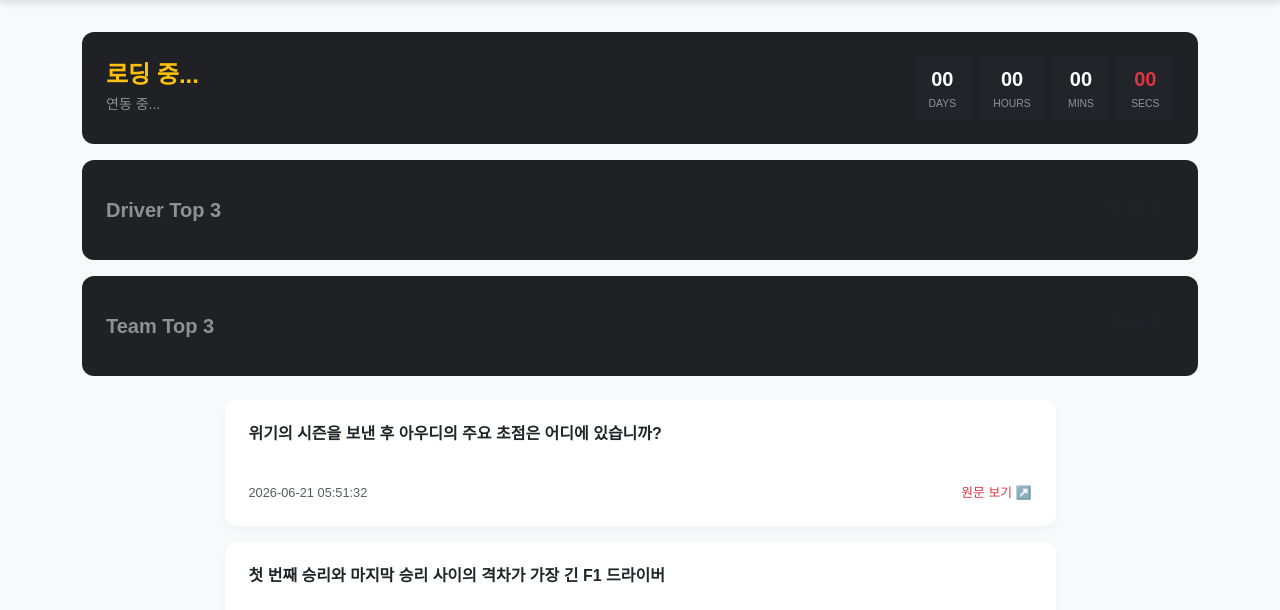
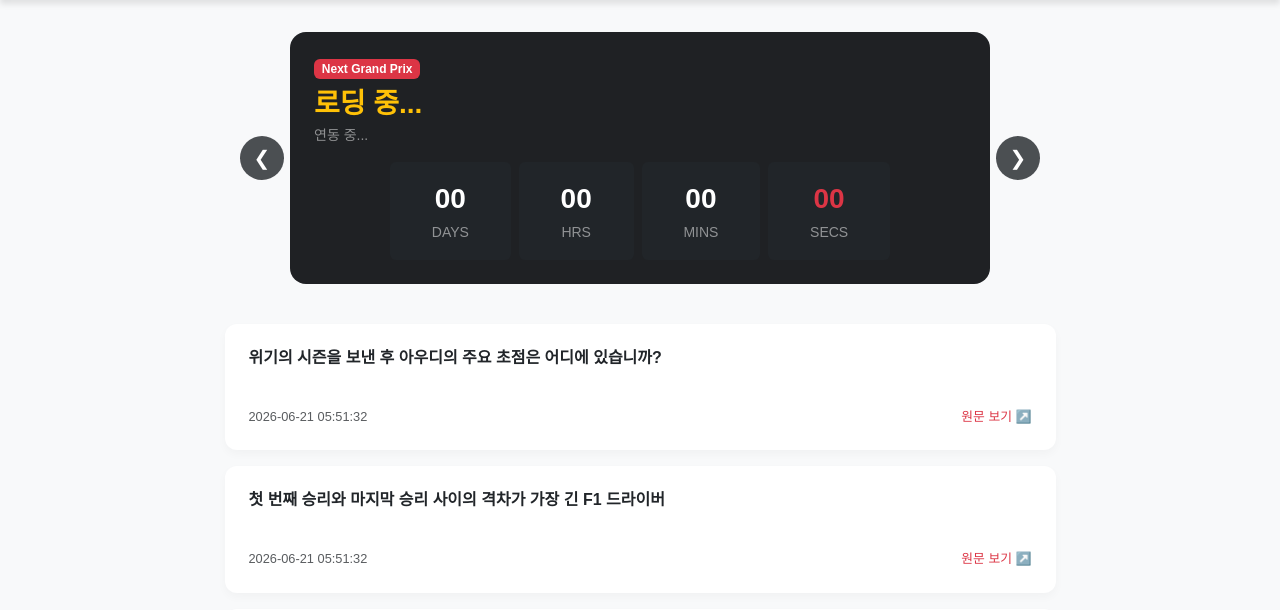
Before and after one commit to comp0604/f1aggregator, a Flask app: page / in a window 1280 px wide. Shown: the part 96-706 px from the top of the page. Run offline with Flask 3, Linux system fonts and the light colour scheme; data comes from the database, SQL or seed files in the repository.

Commit message:
대시보드를 화살표로 제어하는 거대 슬라이드 캐러셀 구조로 전면 변경

```diff
--- a/templates/index.html
+++ b/templates/index.html
@@ -12,24 +12,39 @@
         .f1-logo { color: white; text-decoration: none; transition: opacity 0.2s; }
         .f1-logo:hover { opacity: 0.8; color: white; }
 
-        /* 🏎️ 와이드형 대시보드 카드 디자인 최적화 */
+        /* 📦 거대한 슬라이더 컨테이너 설정 */
+        .dashboard-slider-wrapper {
+            position: relative;
+            max-width: 800px; /* 큰 박스 형태를 위한 가로폭 확장 */
+            margin: 0 auto 2.5rem auto;
+            padding: 0 50px; /* 양 옆 화살표 버튼 공간 확보 */
+        }
+
+        /* 미니멀 대시보드 카드 설정 (크기 대폭 확장) */
         .dashboard-card {
             position: relative;
             background-color: #1f2124;
             border: none;
-            border-radius: 12px;
+            border-radius: 16px; /* 부드러운 라운드 처리 */
             color: white;
             cursor: pointer;
             transition: transform 0.2s, box-shadow 0.2s;
-            min-height: 100px; /* 가로형 구조에 맞춰 세로 두께 최적화 */
+            min-height: 250px; /* 박스를 든든하게 크게 키움 */
             overflow: hidden;
+            display: none; /* 기본적으로는 모두 숨김 처리 (JS에서 제어) */
+        }
+        /* 현재 활성화된 슬라이드만 노출 */
+        .dashboard-card.active {
+            display: flex;
+            flex-direction: column;
+            justify-content: space-between;
         }
         .dashboard-card:hover {
             transform: translateY(-4px);
-            box-shadow: 0 8px 20px rgba(225, 6, 0, 0.15);
+            box-shadow: 0 12px 25px rgba(225, 6, 0, 0.2);
         }
 
-        /* 📸 흐릿한 배경 사진 가상 레이어 */
+        /* 흐릿한 배경 사진 레이어 */
         .dashboard-card::before {
             content: "";
             position: absolute;
@@ -37,10 +52,10 @@
             background-image: var(--bg-image, none);
             background-size: cover;
             background-position: center;
-            filter: blur(6px) brightness(0.35);
+            filter: blur(6px) brightness(0.35); /* 가독성을 위해 블러와 어둡기 최적화 */
             transform: scale(1.05);
             z-index: 0;
-            transition: background-image 0.6s ease-in-out;
+            transition: background-image 0.5s ease-in-out;
         }
 
         .dashboard-card > * {
@@ -48,18 +63,38 @@
             z-index: 1;
         }
 
+        /* ◀ ▶ 양 옆 화살표 버튼 스타일 */
+        .slider-arrow {
+            position: absolute;
+            top: 50%;
+            transform: translateY(-50%);
+            width: 44px;
+            height: 44px;
+            background-color: rgba(33, 37, 41, 0.8);
+            color: white;
+            border: none;
+            border-radius: 50%;
+            font-size: 1.25rem;
+            display: flex;
+            align-items: center;
+            justify-content: center;
+            cursor: pointer;
+            transition: background-color 0.2s, transform 0.2s;
+            z-index: 10;
+        }
+        .slider-arrow:hover {
+            background-color: #e10600;
+            color: white;
+        }
+        .slider-arrow.prev-btn { left: 0; }
+        .slider-arrow.next-btn { right: 0; }
+        .slider-arrow:active { transform: translateY(-50%) scale(0.95); }
+
+        /* 뉴스 카드 영역 스타일 */
         .news-card { border: none; border-radius: 12px; box-shadow: 0 4px 10px rgba(0,0,0,0.03); }
         .summary-box { background-color: #fff5f5; border-left: 4px solid #e10600; padding: 12px 15px; border-radius: 0 8px 8px 0; }
         .summary-line { margin-bottom: 6px; font-size: 0.95rem; color: #333; line-height: 1.5; }
-
-        /* 📊 가로 배열에 맞는 순위 아이템 카드 스타일 */
-        .mini-rank-row {
-            background-color: rgba(255,255,255,0.08);
-            border-radius: 6px;
-            padding: 8px 16px;
-            font-size: 0.9rem;
-            min-width: 150px; /* 랭킹 아이템 간 일정 너비 확보 */
-        }
+        .mini-rank-row { background-color: rgba(255,255,255,0.08); border-radius: 6px; padding: 6px 15px; margin-bottom: 6px; font-size: 0.95rem; }
         a { text-decoration: none; }
     </style>
 </head>
@@ -75,39 +110,44 @@
 
     <main class="container">
 
-        <div class="row g-3 mb-4">
-            <div class="col-12">
-                <div id="card-race" class="card dashboard-card p-4 d-flex flex-column flex-md-row justify-content-between align-items-center gap-3" onclick="location.href='/calendar'">
-                    <div>
-                        <h4 id="dash-race-name" class="fw-bold text-warning mb-1">로딩 중...</h4>
-                        <p id="dash-race-circuit" class="text-white-50 small mb-0">연동 중...</p>
-                    </div>
-                    <div class="d-flex gap-2 text-center" style="min-width: 260px;">
-                        <div class="bg-dark p-2 rounded flex-fill"><div id="d-day" class="fw-bold fs-5">00</div><small class="text-white-50" style="font-size: 0.65rem; display:block; margin-top:2px;">DAYS</small></div>
-                        <div class="bg-dark p-2 rounded flex-fill"><div id="d-hour" class="fw-bold fs-5">00</div><small class="text-white-50" style="font-size: 0.65rem; display:block; margin-top:2px;">HOURS</small></div>
-                        <div class="bg-dark p-2 rounded flex-fill"><div id="d-min" class="fw-bold fs-5">00</div><small class="text-white-50" style="font-size: 0.65rem; display:block; margin-top:2px;">MINS</small></div>
-                        <div class="bg-dark p-2 rounded flex-fill"><div id="d-sec" class="fw-bold fs-5 text-danger">00</div><small class="text-white-50" style="font-size: 0.65rem; display:block; margin-top:2px;">SECS</small></div>
-                    </div>
+        <div class="dashboard-slider-wrapper">
+            <button class="slider-arrow prev-btn" id="slide-prev-btn">&#10094;</button>
+
+            <div id="card-race" class="card dashboard-card active p-4" onclick="location.href='/calendar'">
+                <div>
+                    <span class="badge bg-danger mb-2">Next Grand Prix</span>
+                    <h3 id="dash-race-name" class="fw-bold text-warning mb-1">로딩 중...</h3>
+                    <p id="dash-race-circuit" class="text-white-50 small mb-0">연동 중...</p>
+                </div>
+                <div class="d-flex justify-content-between gap-2 text-center mt-3 mx-auto w-100" style="max-width: 500px;">
+                    <div class="bg-dark p-3 rounded flex-fill"><div id="d-day" class="fw-bold fs-3">00</div><small class="text-white-50">DAYS</small></div>
+                    <div class="bg-dark p-3 rounded flex-fill"><div id="d-hour" class="fw-bold fs-3">00</div><small class="text-white-50">HRS</small></div>
+                    <div class="bg-dark p-3 rounded flex-fill"><div id="d-min" class="fw-bold fs-3">00</div><small class="text-white-50">MINS</small></div>
+                    <div class="bg-dark p-3 rounded flex-fill"><div id="d-sec" class="fw-bold fs-3 text-danger">00</div><small class="text-white-50">SECS</small></div>
                 </div>
             </div>
 
-            <div class="col-12">
-                <div id="card-driver" class="card dashboard-card p-4 d-flex flex-column flex-md-row justify-content-between align-items-center gap-3" onclick="location.href='/standings'">
-                    <h5 class="fw-bold text-white-50 mb-0" style="min-width: 150px;">Driver Top 3</h5>
-                    <div id="dash-drivers-box" class="d-flex flex-row gap-2 flex-wrap flex-grow-1 justify-content-md-end w-100">
-                        <div class="text-center text-muted small">동기화 중...</div>
-                    </div>
+            <div id="card-driver" class="card dashboard-card p-4" onclick="location.href='/standings'">
+                <div>
+                    <span class="badge bg-primary mb-2">Championship Leader</span>
+                    <h4 class="fw-bold text-white mb-3">Driver Top 3</h4>
+                </div>
+                <div id="dash-drivers-box" class="flex-grow-1 d-flex flex-column justify-content-center w-100 mx-auto" style="max-width: 500px;">
+                    <div class="text-center text-muted small">동기화 중...</div>
                 </div>
             </div>
 
-            <div class="col-12">
-                <div id="card-team" class="card dashboard-card p-4 d-flex flex-column flex-md-row justify-content-between align-items-center gap-3" onclick="location.href='/standings'">
-                    <h5 class="fw-bold text-white-50 mb-0" style="min-width: 150px;">Team Top 3</h5>
-                    <div id="dash-teams-box" class="d-flex flex-row gap-2 flex-wrap flex-grow-1 justify-content-md-end w-100">
-                        <div class="text-center text-muted small">동기화 중...</div>
-                    </div>
+            <div id="card-team" class="card dashboard-card p-4" onclick="location.href='/standings'">
+                <div>
+                    <span class="badge bg-success mb-2">Constructor Leader</span>
+                    <h4 class="fw-bold text-white mb-3">Team Top 3</h4>
+                </div>
+                <div id="dash-teams-box" class="flex-grow-1 d-flex flex-column justify-content-center w-100 mx-auto" style="max-width: 500px;">
+                    <div class="text-center text-muted small">동기화 중...</div>
                 </div>
             </div>
+
+            <button class="slider-arrow next-btn" id="slide-next-btn">&#10095;</button>
         </div>
 
         <div class="row">
@@ -156,6 +196,7 @@
             const driversUrl = "https://api.jolpi.ca/ergast/f1/current/driverStandings.json";
             const teamsUrl = "https://api.jolpi.ca/ergast/f1/current/constructorStandings.json";
 
+            // 위키피디아 이미지 비동기 로드 함수
             function fetchWikiImage(wikiUrl, elementId) {
                 if (!wikiUrl) return;
                 const pageTitle = wikiUrl.split('/wiki/')[1];
@@ -174,7 +215,7 @@
                     .catch(err => console.error("위키 이미지 로드 실패:", err));
             }
 
-            // 1. 레이스 캘린더 및 서킷 배경 매칭 (자동)
+            // 1. 레이스 캘린더 데이터 연동
             fetch(calendarUrl)
                 .then(res => res.json())
                 .then(data => {
@@ -199,7 +240,7 @@
                     updateClock(); setInterval(updateClock, 1000);
                 });
 
-            // 2. 드라이버 현 시즌 1위 배경 매칭 (자동)
+            // 2. 드라이버 랭킹 데이터 연동
             fetch(driversUrl).then(res => res.json()).then(data => {
                 const list = data.MRData.StandingsTable.StandingsLists[0].DriverStandings.slice(0, 3);
                 let html = ""; const medals = ["🥇", "🥈", "🥉"];
@@ -207,12 +248,12 @@
                     if (idx === 0) {
                         fetchWikiImage(item.Driver.url, "card-driver");
                     }
-                    html += `<div class="d-flex justify-content-between align-items-center mini-rank-row"><span>${medals[idx]} ${item.Driver.familyName}</span><span class="text-warning fw-bold ms-3">${item.points}</span></div>`;
+                    html += `<div class="d-flex justify-content-between mini-rank-row"><span>${medals[idx]} ${item.Driver.familyName}</span><span class="text-warning fw-bold">${item.points} P</span></div>`;
                 });
                 document.getElementById("dash-drivers-box").innerHTML = html;
             });
 
-            // 3. 컨스트럭터 팀 현 시즌 1위 배경 매칭 (자동)
+            // 3. 팀 랭킹 데이터 연동
             fetch(teamsUrl).then(res => res.json()).then(data => {
                 const list = data.MRData.StandingsTable.StandingsLists[0].ConstructorStandings.slice(0, 3);
                 let html = ""; const medals = ["🥇", "🥈", "🥉"];
@@ -220,9 +261,43 @@
                     if (idx === 0) {
                         fetchWikiImage(item.Constructor.url, "card-team");
                     }
-                    html += `<div class="d-flex justify-content-between align-items-center mini-rank-row"><span>${medals[idx]} ${item.Constructor.name.split(" ")[0]}</span><span class="text-success fw-bold ms-3">${item.points}</span></div>`;
+                    html += `<div class="d-flex justify-content-between mini-rank-row"><span>${medals[idx]} ${item.Constructor.name}</span><span class="text-success fw-bold">${item.points} P</span></div>`;
                 });
                 document.getElementById("dash-teams-box").innerHTML = html;
+            });
+
+            // 🕹️ 양 옆 화살표 버튼 제어 로직 (캐러셀 구동)
+            const slides = [
+                document.getElementById("card-race"),
+                document.getElementById("card-driver"),
+                document.getElementById("card-team")
+            ];
+            let currentSlideIdx = 0;
+
+            function showSlide(index) {
+                // 경계값 처리 (무한 루프 전환 슬라이딩)
+                if (index >= slides.length) currentSlideIdx = 0;
+                else if (index < 0) currentSlideIdx = slides.length - 1;
+                else currentSlideIdx = index;
+
+                // 모든 슬라이드에서 active 제거 후 해당 인덱스만 활성화
+                slides.forEach((slide, i) => {
+                    if (i === currentSlideIdx) {
+                        slide.classList.add("active");
+                    } else {
+                        slide.classList.remove("active");
+                    }
+                });
+            }
+
+            document.getElementById("slide-prev-btn").addEventListener("click", function(e) {
+                e.stopPropagation(); // 카드 클릭 링크로 넘어가지 않도록 이벤트 버블링 방지
+                showSlide(currentSlideIdx - 1);
+            });
+
+            document.getElementById("slide-next-btn").addEventListener("click", function(e) {
+                e.stopPropagation(); // 카드 클릭 링크로 넘어가지 않도록 이벤트 버블링 방지
+                showSlide(currentSlideIdx + 1);
             });
         });
     </script>
```
